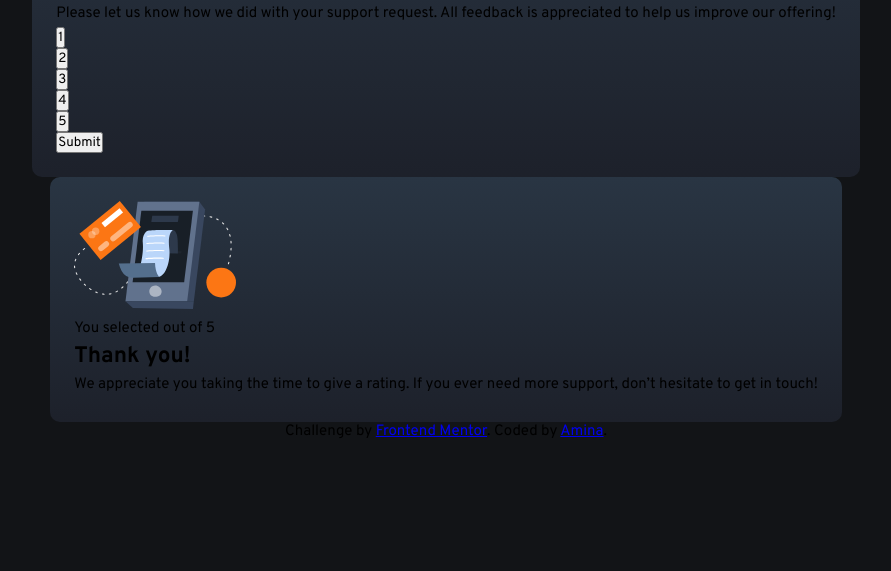
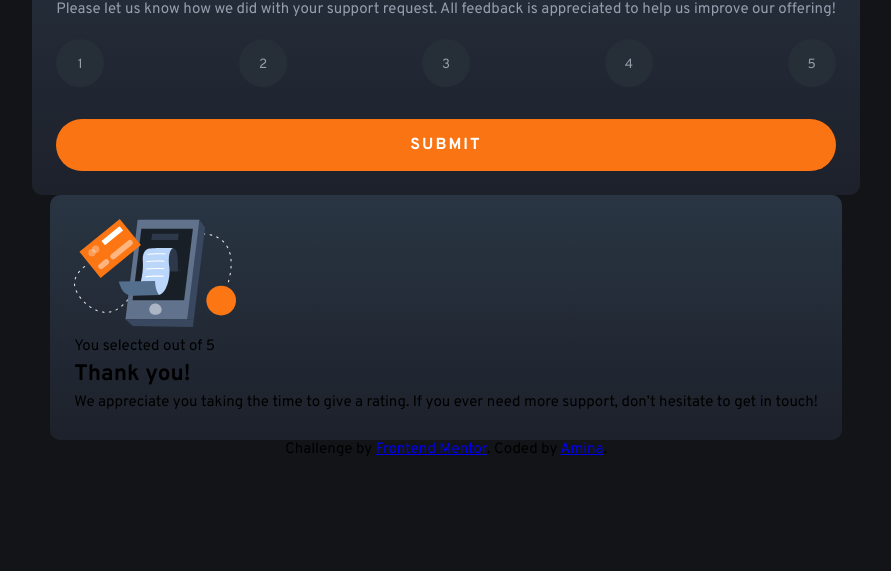
Before and after one commit to amina-work/ratings_card, a plain HTML site: page index.html in a window 1280 px wide. Shown: the part 277-848 px from the top of the page, without its empty margins (194-1085 px from the left). Drawn offline with Linux system fonts and the light colour scheme.

Commit message:
new prog finished the rating cards stylings remains thank you card and javascript

```diff
--- a/design/styles.scss
+++ b/design/styles.scss
@@ -46,12 +46,61 @@ body{
 .main__container{
     img{
         background-color: $darkBlue;
-        padding: 0.5rem;
+        padding: 15px;
         border-radius: 50%;
     }
     h1{
         color: $white;
         margin: 2rem 0 1rem;
+    }
+    p{
+        color: $lightGrey;
+        margin-bottom: 1rem;
+    }
+    ul{
+        display: flex;
+        flex-wrap: wrap;
+        align-items: center;
+        justify-content: space-between;
+        margin-bottom: 2rem;
+
+        li button{
+            width: 3rem;
+            height: 3rem;
+            border-radius: 50%;
+            border: none;
+            background-color: $darkBlue;
+            color: $lightGrey;
+            padding-top: 0.2rem;
+            cursor: pointer;
+            transition: all .3s ease-in-out;
+            &:hover{
+                background-color: $lightGrey;
+                color: $white;
+            }
+            &:focus{
+                background-color: $orange;
+                color: $white;
+            }
+        }
+    }
+    .btn-submit{
+        background-color: $orange;
+        width: 100%;
+        color: $white;
+        font-weight: 700;
+        font-size: 1rem;
+        text-transform: uppercase;
+        letter-spacing: 2px;
+        padding: 16px 0;
+        border: none;
+        border-radius: 30px;
+        cursor: pointer;
+        transition: all .3s ease-in-out;
+        &:hover{
+            color: $orange;
+            background-color: $white;
+        }
     }
 }
 
```
Also changed, not shown: design/styles.css, 1 other file.
